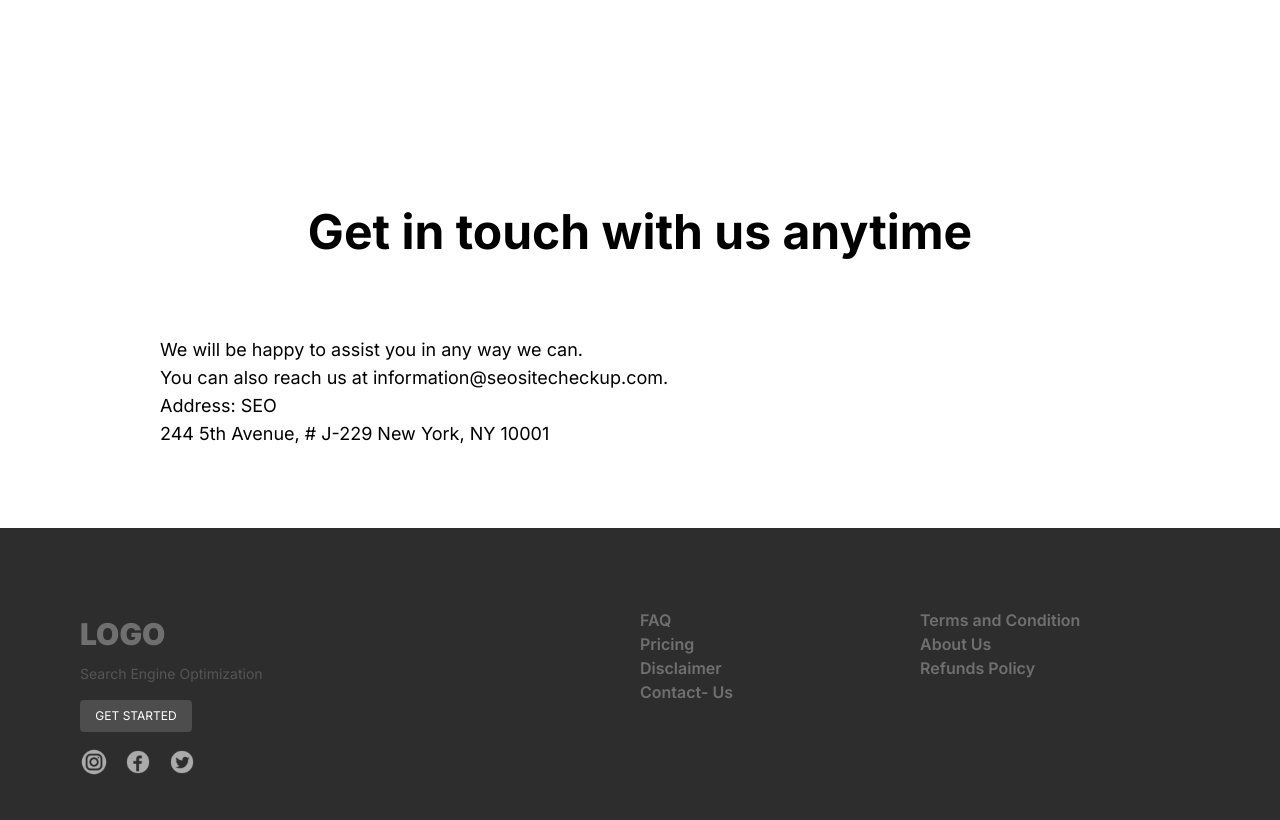
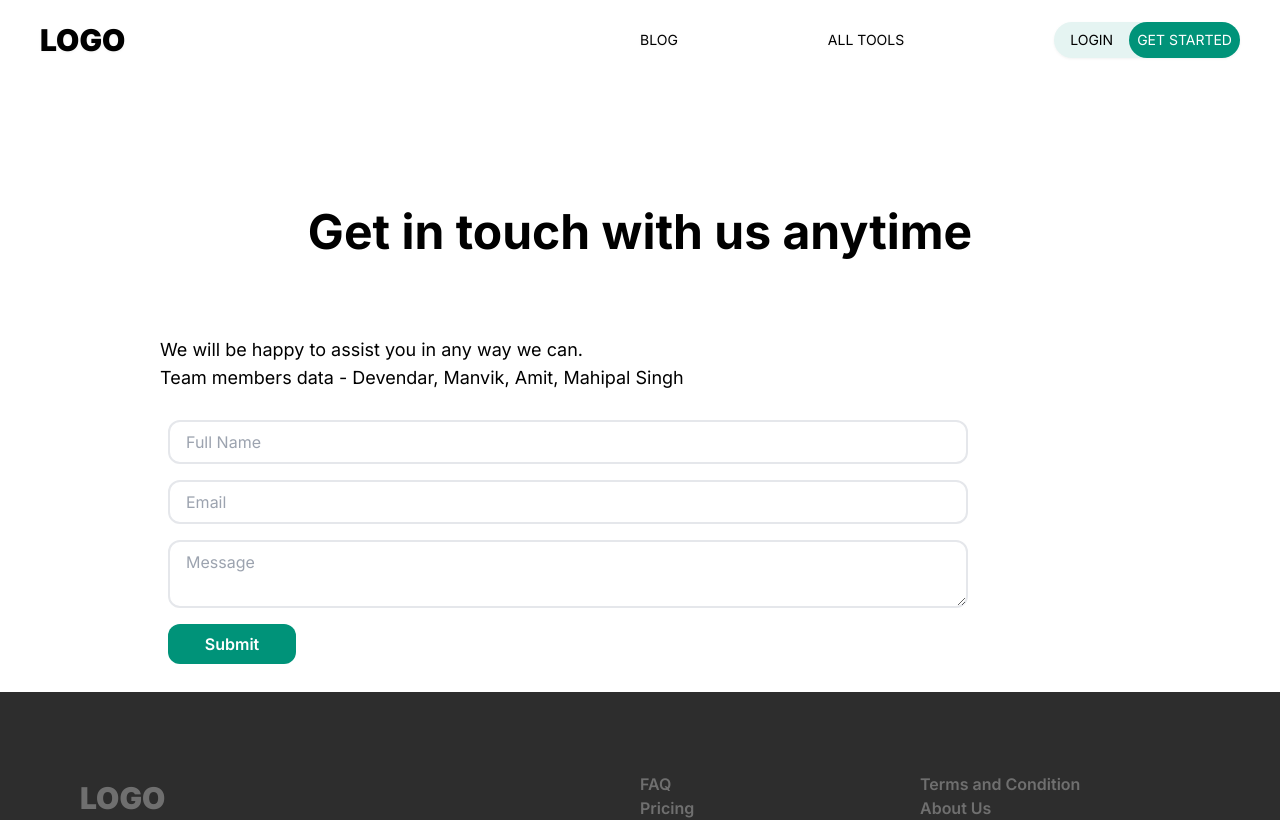
Before and after one commit to harshit960/SEO-Audit, a Next.js app in the folder seoaudit/: page /contact in a window 1280 px wide. Shown: the top 820 px of the page. Built offline with nearby package versions, Linux system fonts and the light colour scheme.

Commit message:
refactor: Update about page and contact page components

```diff
--- a/seoaudit/app/about/page.tsx
+++ b/seoaudit/app/about/page.tsx
@@ -13,7 +13,6 @@ function page() {
           By leveraging our extensive industry knowledge, Auxdit simplifies complex auditing tasks, helping you identify and rectify issues that could impact your site’s search engine rankings. Our goal is to empower SEO professionals with the resources needed to optimize websites effectively and achieve better results in a competitive digital landscape.
 <br />
 <br />
-          About us page template should be like this - https://www.seoptimer.com/about/
 <br />
 <br />
           Team members data - Devendar, Manvik, Amit, Mahipal Singh
--- a/seoaudit/app/contact/page.jsx
+++ b/seoaudit/app/contact/page.jsx
@@ -1,22 +1,26 @@
 import React from 'react'
+import Nav from '../Nav'
+import Contactus from '../sections/Contactus'
 
 function page() {
     return (
+        <>
+        <Nav />
         <div className='mx-40'>
             <div className="text-5xl mt-52 font-bold text-center">
                 Get in touch with us anytime
             </div>
-            <div className="text-lg my-20">
+            <div className="text-lg mt-20">
                 We will be happy to assist you in any way we can.
-<br/>
-                You can also reach us at information@seositecheckup.com.
-<br/>
-                Address:
-                SEO <br/>
-                244 5th Avenue, # J-229
-                New York, NY 10001
+                <br />
+                Team members data - Devendar, Manvik, Amit, Mahipal Singh
+
+
             </div>
+            <Contactus/>
         </div>
+
+        </>
     )
 }
 
--- a/seoaudit/app/faq/page.tsx
+++ b/seoaudit/app/faq/page.tsx
@@ -1,7 +1,10 @@
 import React from 'react'
+import Nav from '../Nav'
 
 function page() {
   return (
+    <>
+    <Nav />
     <div className='mx-40'>
         <div className="text-center text-5xl font-bold mt-52">
         Frequently Asked Questions
@@ -13,6 +16,7 @@ function page() {
         Just enter the URL you want analyzed, and our site will provide easy to understand recommendations so that your site will load faster, rank higher for your search terms, and get more visitors.
         </div>
     </div>
+    </>
   )
 }
 
--- a/seoaudit/app/terms-of-service/page.tsx
+++ b/seoaudit/app/terms-of-service/page.tsx
@@ -1,7 +1,10 @@
 import React from 'react'
+import Nav from '../Nav'
 
 function page() {
   return (
+    <>
+    <Nav/>
     <div className='mx-40'>
         <div className="text-center text-5xl font-bold mt-52">
         Terms of service
@@ -114,6 +117,7 @@ Contact Us
 If you have any questions about these Terms, please contact us at information@seositecheckup.com.
         </div>
     </div>
+    </>
   )
 }
 
```
